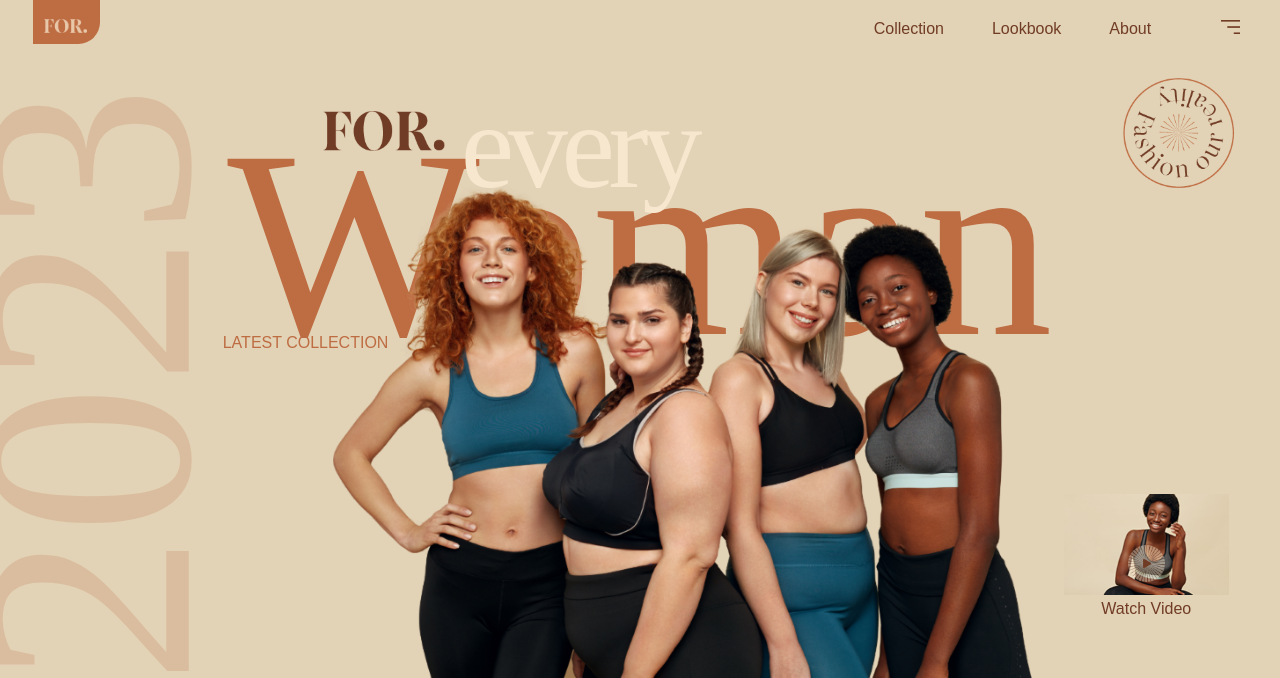
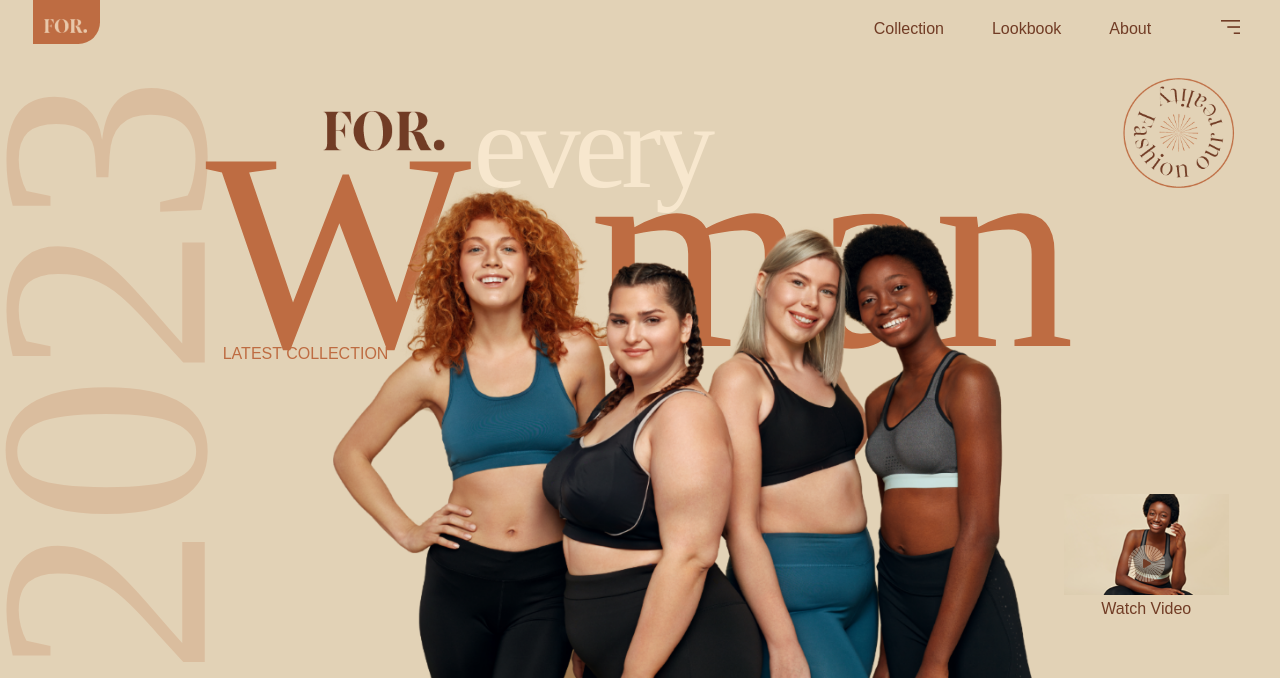
Before and after one commit to HaithamAboMasnoura/FOR., a plain HTML site: page index.html in a window 1280 px wide. Shown: the top 678 px of the page. Drawn offline with Linux system fonts and the light colour scheme; a web font is replaced by a local one.

Commit message:
ooofff update

```diff
--- a/CSS/style.css
+++ b/CSS/style.css
@@ -153,8 +153,8 @@ body {
   color: var(--orange);
   opacity: 20%;
   position: absolute;
-  top: 21%;
-  left: -16.5%;
+  top: 19.5%;
+  left: -15.2%;
 }
 .upper-word {
   color: var(--color1);
@@ -162,13 +162,13 @@ body {
   font-size: 9.4vw;
   position: absolute;
   top: -4%;
-  left: 36%;
+  left: 37%;
   letter-spacing: -0.5vw;
 }
 .middle-word {
   color: var(--orange);
   font-family: "Playfair";
-  font-size: 20.9vw;
+  font-size: 22vw;
   text-align: center;
   margin-top: 5.2vw;
   z-index: 1;
@@ -177,7 +177,7 @@ body {
   color: var(--orange);
   font-size: 1.25vw;
   position: absolute;
-  top: 38%;
+  top: 40%;
   left: 17.4%;
 }
 .hero-img {
@@ -485,7 +485,7 @@ body {
   font-weight: 100;
   position: absolute;
   top: 32%;
-  right: 6%;
+  right: 8%;
   z-index: 2;
   letter-spacing: -1vw;
 }
```
